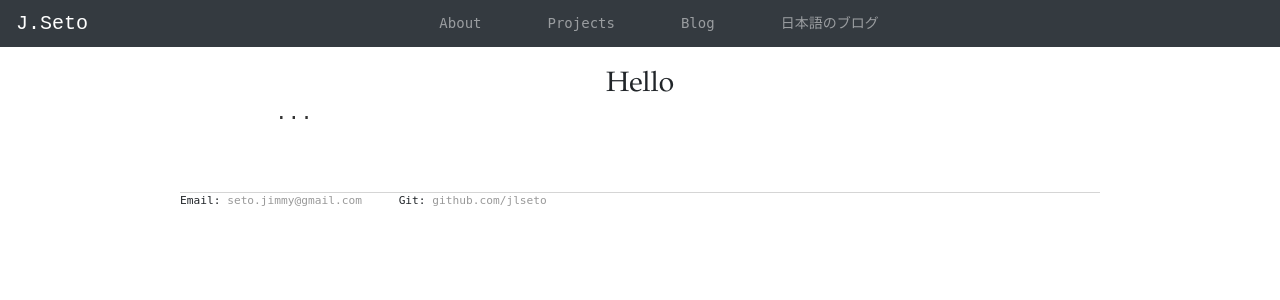
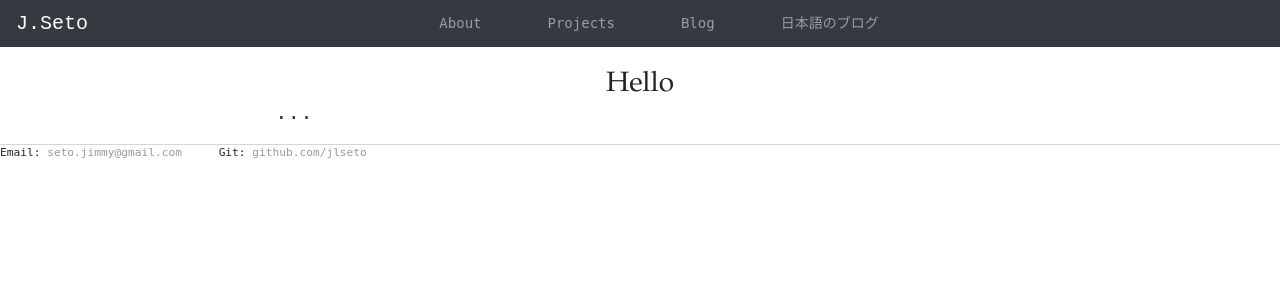
Before and after one commit to JLSeto/blog_angular, a Jekyll site: the page built from index.html, in a window 1280 px wide and 900 px high. Shown: the top 300 px of the window. Built offline with Jekyll 4.4.1, drawn with Linux system fonts in a browser that asks for light colours; nearby versions of some CDN libraries.

Commit message:
Updated Stuff

```diff
--- a/_layouts/default.html
+++ b/_layouts/default.html
@@ -52,19 +52,15 @@
 
 		<div> {{ content }} </div>
 
-    <div class="container mt-5">
-      <div class="row justify-content-center">
-        <div class="col-md-12 col-lg-10">
+
 		<footer>
 				<ul>
 						<li>Email: <a href="mailto:seto.jimmy@gmail.com">seto.jimmy@gmail.com</a></li>
 						<li>Git: <a href="https://github.com/jlseto">github.com/jlseto</a></li>
-			  </ul>
+			</ul>
 		</footer>
 
-        </div>
-      </div>
-    </div>
+
     <!-- JavaScript: placed at the end of the document so the pages load faster -->
 		<!-- jQuery library -->
 		<script src="https://code.jquery.com/jquery-3.2.1.slim.min.js" integrity="sha384-KJ3o2DKtIkvYIK3UENzmM7KCkRr/rE9/Qpg6aAZGJwFDMVNA/GpGFF93hXpG5KkN" crossorigin="anonymous"></script>
```
